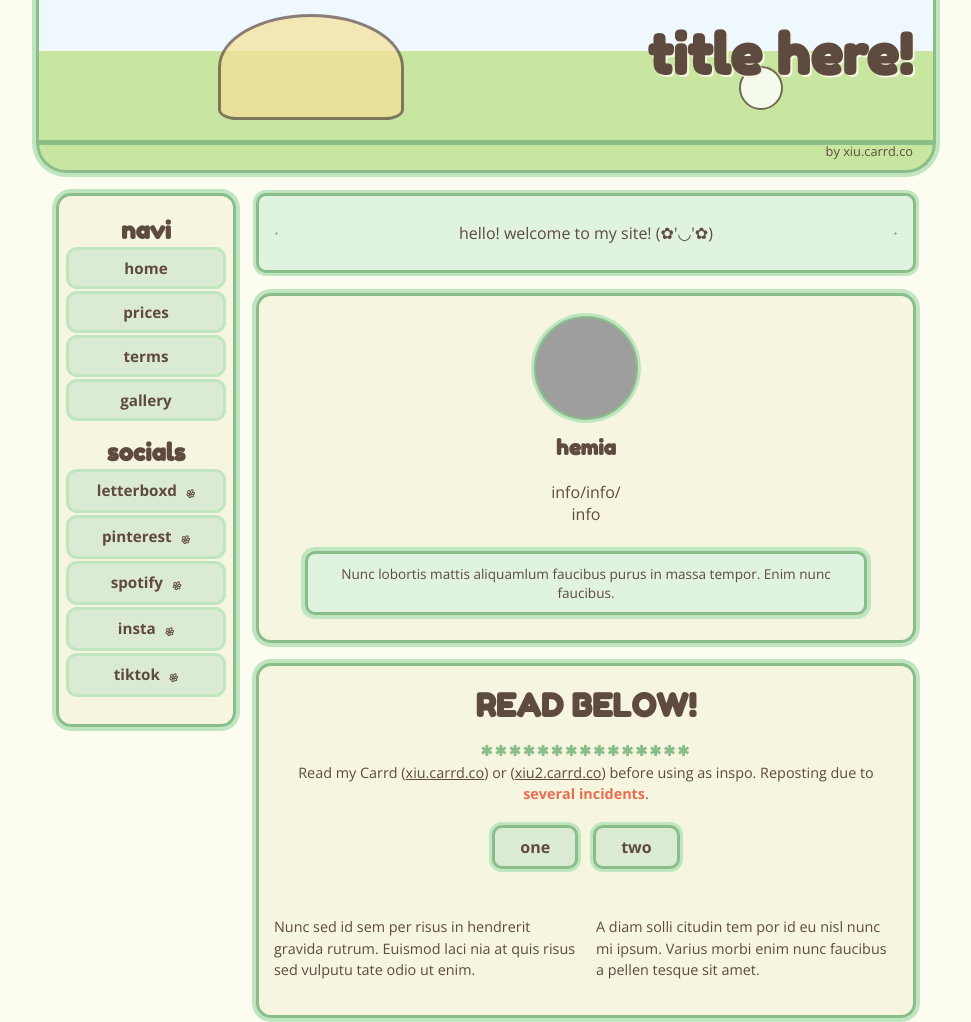
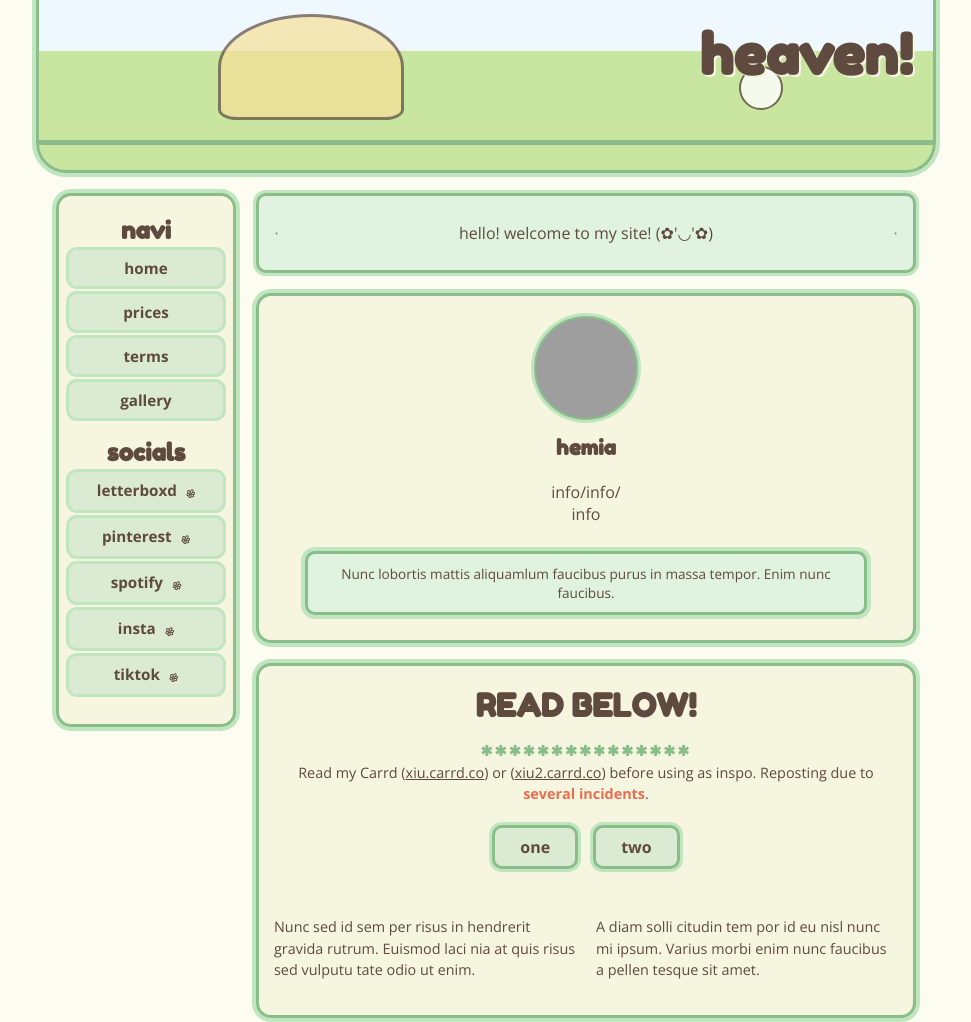
Before and after one commit to hxaven1y/heaven, a plain HTML site: page index.html in a window 1280 px wide. Shown: the whole page, without its empty margins (154-1125 px from the left). Drawn offline with nearby package versions, Linux system fonts and the light colour scheme; grey boxes are pictures that could not be loaded.

Commit message:
Update index.html

```diff
--- a/index.html
+++ b/index.html
@@ -35,8 +35,8 @@
             <div class="banner-small-character-image"></div>
         </div>
 
-        <h1>title here!</h1>
-        <p class="subtitle">by xiu.carrd.co</p>
+        <h1>heaven!</h1>
+        <p class="subtitle"></p>
     </header>
 
     <div class="main-content-wrapper">
@@ -119,4 +119,5 @@
     </script>
 
 </body>
+
 </html>
```
